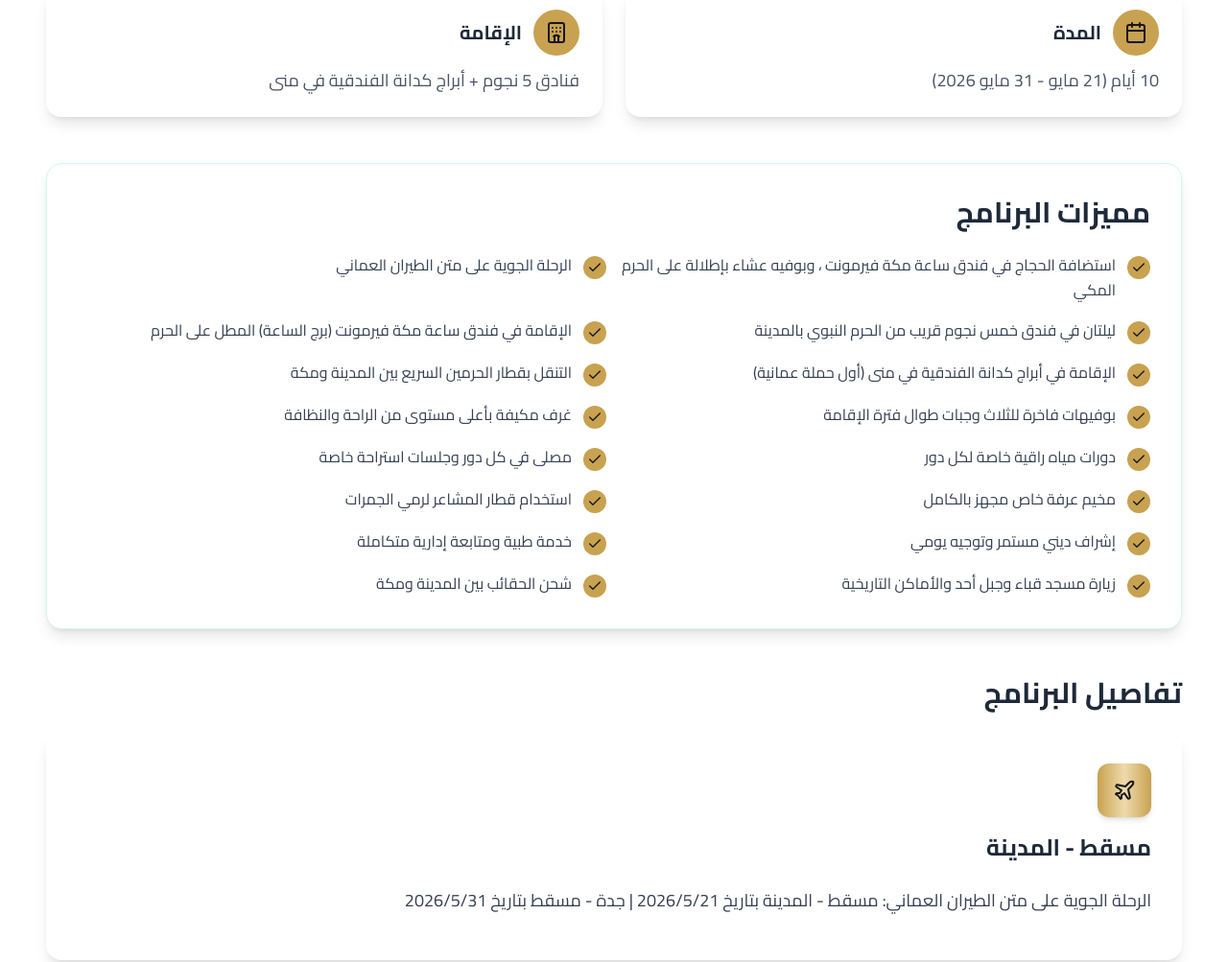
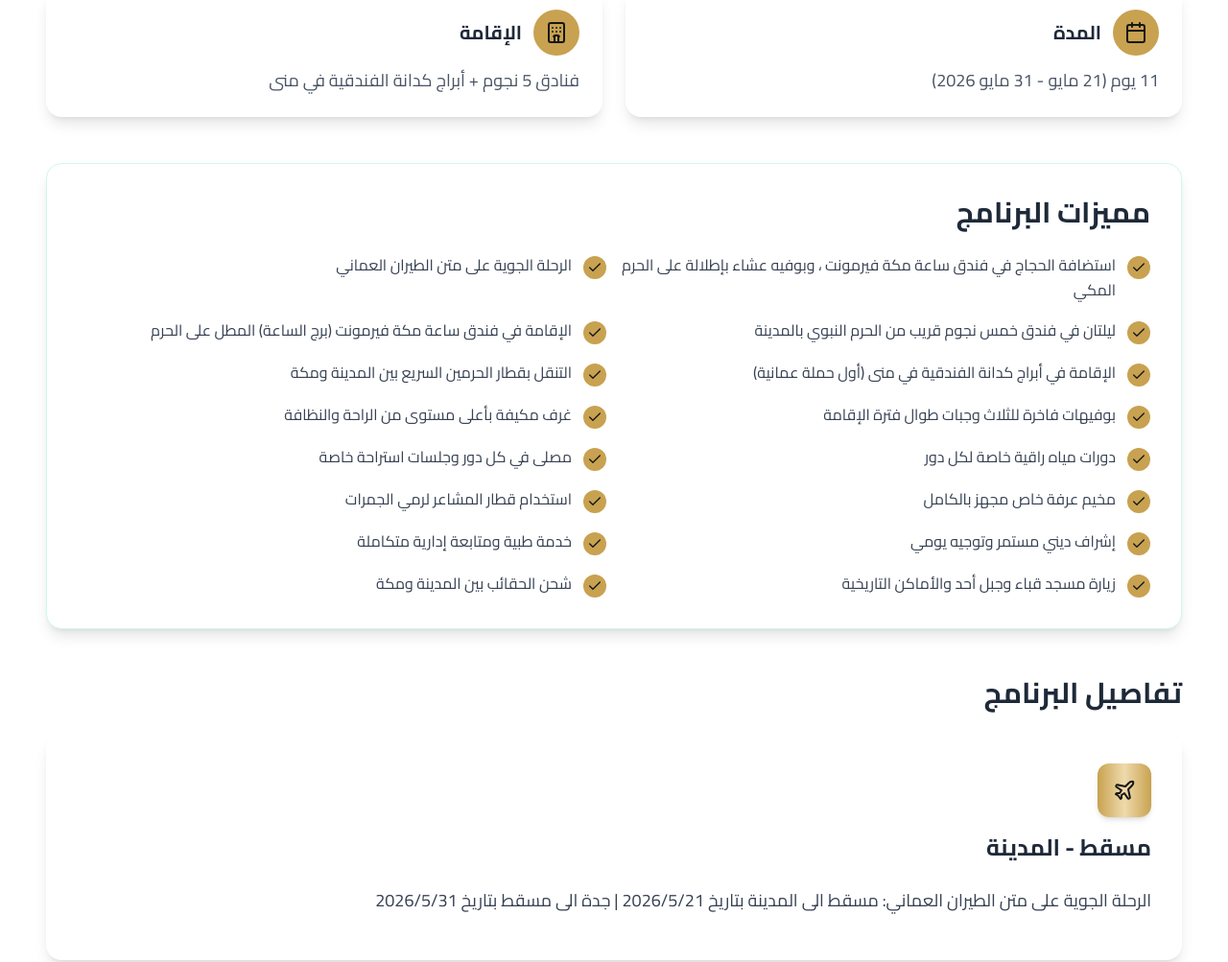
Before and after one commit to Omar-Risi/nidaa-hajj, a Next.js app: page /hajj in a window 1280 px wide. Shown: the part 1318-2321 px from the top of the page at 96% size. Built offline with nearby package versions, Linux system fonts and the light colour scheme.

Commit message:
ref: changed dates

```diff
--- a/src/app/hajj/page.tsx
+++ b/src/app/hajj/page.tsx
@@ -1,5 +1,5 @@
+
 'use client';
-
 import { useRouter } from 'next/navigation';
 import {
   Plane,
@@ -51,7 +51,7 @@ export default function HajjOfferPage() {
     {
       icon: Plane,
       title: "مسقط - المدينة",
-      content: "الرحلة الجوية على متن الطيران العماني: مسقط - المدينة بتاريخ 2026/5/21 | جدة - مسقط بتاريخ 2026/5/31"
+      content: "الرحلة الجوية على متن الطيران العماني: مسقط الى المدينة بتاريخ 2026/5/21 | جدة الى مسقط بتاريخ 2026/5/31"
     },
     {
       icon: Sparkles,
@@ -208,7 +208,7 @@ export default function HajjOfferPage() {
               </div>
               <h3 className="text-xl font-bold text-gray-800">المدة</h3>
             </div>
-            <p className="text-gray-600 text-lg">10 أيام (21 مايو - 31 مايو 2026)</p>
+            <p className="text-gray-600 text-lg">11 يوم (21 مايو - 31 مايو 2026)</p>
           </div>
 
           <div className="bg-white rounded-2xl p-6 shadow-lg">
--- a/src/components/offers-section.tsx
+++ b/src/components/offers-section.tsx
@@ -111,7 +111,7 @@ export default function OffersSection() {
     id: 1,
     title: "حج عام 1447هـ مع حملة النداء للحج والعمرة",
     description: "الحملة المعروفة بالتطوير المستمر في خدماتها، تسجل نفسها في هذا الموسم 1447هـ كأول حملة عمانية تقيم في منى في أبراج منى الفندقية الجديدة (كدانة). فأنتم على موعد مع إقامة فندقية في المشاعر المقدسة!",
-    duration: "10 أيام (21 مايو - 31 مايو 2026)",
+    duration: "11 يوم (21 مايو - 31 مايو 2026)",
     accommodation: "فنادق 5 نجوم + أبراج كدانة الفندقية في منى",
     image: "/kaaba-1.jpg",
     images: ["/kaaba-1.jpg", "/makkah-1.jpg"], // Add more images as needed
```
Also changed, not shown: 1 other file (tests, documents, lock files or other folders).
